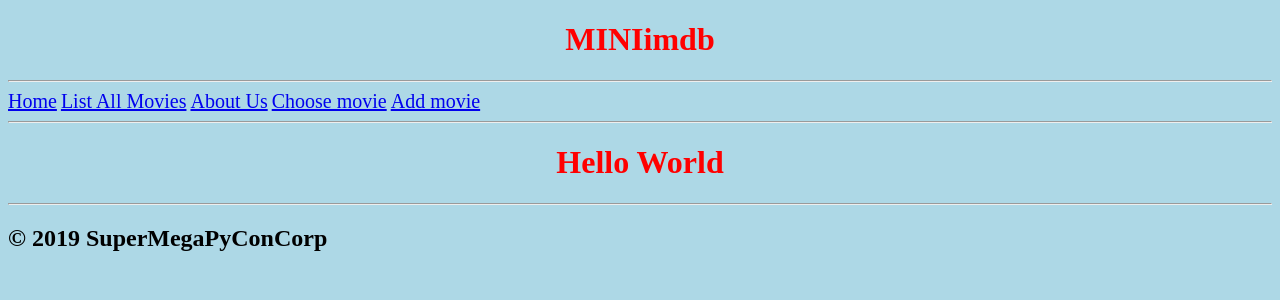
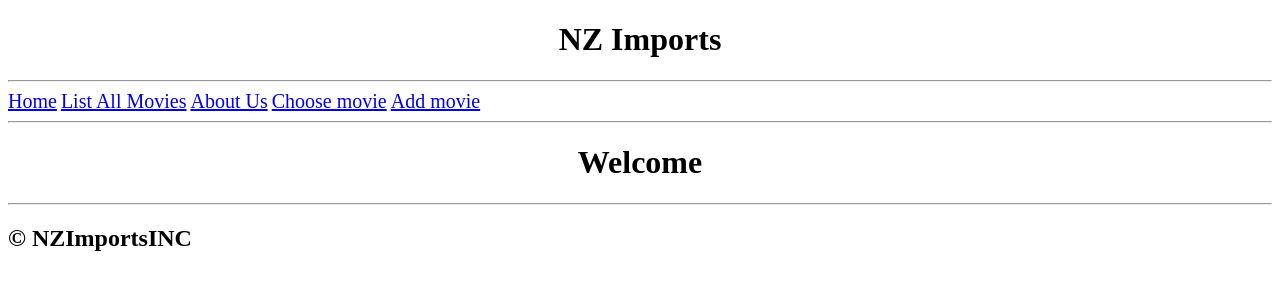
Before and after one commit to Michael41223/carDB, a Flask app: page / in a window 1280 px wide. Shown: the top 300 px of the page. Run offline with Flask 2, Linux system fonts and the light colour scheme.

Commit message:
Changed subtitles

```diff
--- a/static/css/main.css
+++ b/static/css/main.css
@@ -1,5 +1,5 @@
 body {
-  background-color: lightblue;
+  background-color: #ffffff;
 }
 
 a{
@@ -8,7 +8,7 @@ a{
 
 
 h1 {
-  color: red;
+  color: #000000;
   text-align: center;
 }
 
--- a/templates/footer.html
+++ b/templates/footer.html
@@ -1,4 +1,4 @@
 <footer>
  <hr>
- <h2>&copy; 2019 SuperMegaPyConCorp</h2>
+ <h2>&copy; NZImportsINC</h2>
 </footer>
--- a/templates/header.html
+++ b/templates/header.html
@@ -1,3 +1,3 @@
 <header>
- <h1>MINIimdb</h1>
+ <h1>NZ Imports </h1>
 </header>
--- a/templates/home.html
+++ b/templates/home.html
@@ -1,6 +1,6 @@
 {% extends 'layout.html' %}
 {% block content %}
 
-<h1>Hello World</h1>
+<h1>Welcome</h1>
 
 {% endblock %}
```
